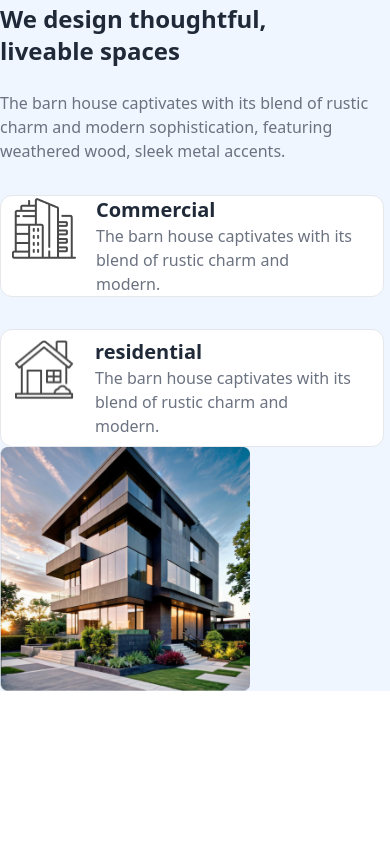
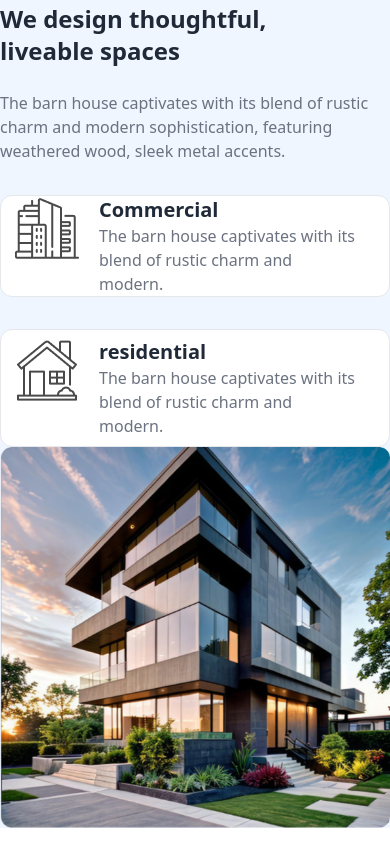
Before and after one commit to dip12345678925/my-third-assginment, a plain HTML site: page index.html in a window 390 px wide. Shown: the part 628-1494 px from the top of the page. Before the commit the page ends 1399 px from the top, so only its background shows below. Drawn offline with nearby package versions, Linux system fonts and the light colour scheme.

Commit message:
added some

```diff
--- a/index.html
+++ b/index.html
@@ -134,7 +134,7 @@
         <img src="assets/Vector.png" alt="">
       </div>
       <!-- hero  -->
-      <div class="lg:flex mx-auto justify-center">
+      <div class="lg:flex  mx-auto justify-center">
         <div>
           <button class="bg-white border rounded-xl px-5 py-2 mb-5">About Us</button>
           <h1 class=" text-2xl font-bold ">We design thoughtful, <br> liveable spaces</h1>
@@ -142,8 +142,8 @@
           <p class=" lg:w-[559px] lg:h-[52px] text-gray-500">The barn house captivates with its blend of rustic charm and modern sophistication, featuring weathered wood, sleek metal accents.</p>
           <!-- card -->
            <div class=" flex-row">
-          <div class="flex mt-8 border lg:w-96 w-96 rounded-xl bg-white  lg:px-3 lg:py-2 justify-center">
-            <div>
+          <div class="flex mt-8 border lg:w-96  rounded-xl bg-white  lg:px-3 lg:py-2 justify-center">
+            <div class="">
               <img src="assets/commercial.png" alt="">
             </div>
             <div class="px-5">
@@ -151,7 +151,7 @@
               <p class="w-64 text-gray-500">The barn house captivates with its blend of rustic charm and modern.</p>
             </div>
           </div>
-          <div class="flex mt-8 border w-96 rounded-xl bg-white  px-3 py-2 justify-center">
+          <div class="flex mt-8 border lg:w-96 rounded-xl bg-white  px-3 py-2 justify-center">
             <div>
               <img src="assets/residential.png" alt="">
             </div>
@@ -163,7 +163,7 @@
           </div>
         </div>
         <div class="">
-          <img class="lg:w-[450px] lg:h-full w-[250px] " src="assets/Rectangle.png" alt="">
+          <img class="lg:w-[450px] lg:h-full w-full mx-auto w-[250px] " src="assets/Rectangle.png" alt="">
         </div>
         </div>
       </div>
```
